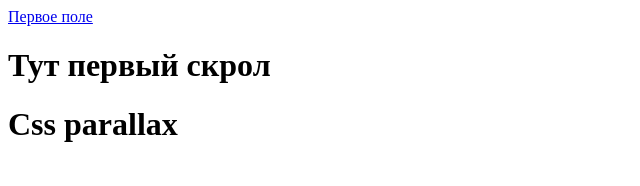
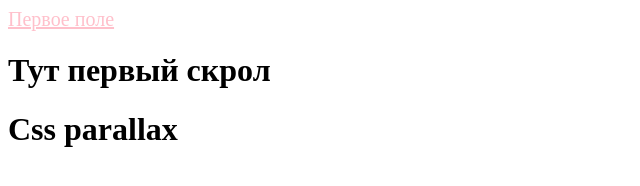
Before and after one commit to anananananannadjfhvfyr/web_site, a plain HTML site: page index.html in a window 1280 px wide. Shown: the whole page, without its empty margins (0-640 px from the left). Drawn offline with Linux system fonts and the light colour scheme.

Commit message:
Update index.html

```diff
--- a/index.html
+++ b/index.html
@@ -1,7 +1,7 @@
 <html>
   <title>Css parallax</title>
 <header>
-  <a href = "#1" style = "color: pink, font-size: 20px">Первое поле</a>
+  <a href = "#1" style = "color: pink; font-size: 20px">Первое поле</a>
 </header>
 <body>
   <h1 id="1">Тут первый скрол</h1>
```
